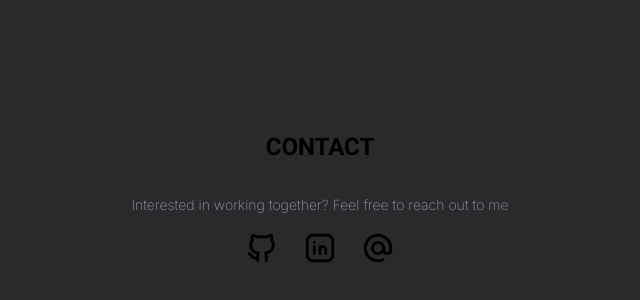
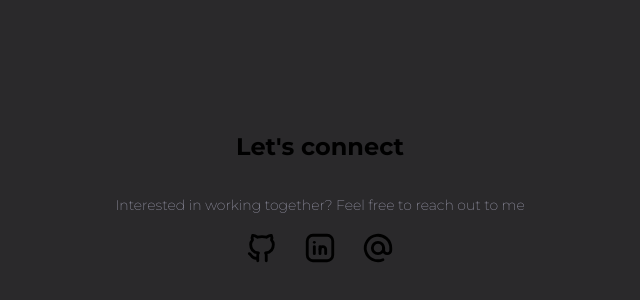
Before and after one commit to codeia94/portfolio-website, a Next.js app: page /contact in a window 1280 px wide. Shown: the part 202-502 px from the top of the page, without its empty margins (320-960 px from the left). Built offline with nearby package versions, Linux system fonts and the light colour scheme.

Commit message:
style: change font to Montserrat. Add footer

```diff
--- a/app/(pages)/contact/page.tsx
+++ b/app/(pages)/contact/page.tsx
@@ -3,7 +3,7 @@ import { IconBrandGithub, IconBrandLinkedin, IconAt } from '@tabler/icons-react'
 export default function Contact () {
 	return (
 		<section id='contact' className='min-h-screen h-screen flex flex-col justify-center items-center '>
-			<div className='title'>Contact</div>
+			<div className='title'>Let's connect</div>
 			<div className='text-sm text-center content'>
 				<p className='pb-4'>Interested in working together? Feel free to reach out to me</p>
 			</div>
--- a/app/(pages)/globals.css
+++ b/app/(pages)/globals.css
@@ -23,7 +23,7 @@ body {
 
 
 .title {
-	@apply text-2xl font-bold mb-8 uppercase font-roboto;
+	@apply text-2xl font-bold mb-8;
 }
 
 .content {
--- a/app/(pages)/layout.tsx
+++ b/app/(pages)/layout.tsx
@@ -1,6 +1,7 @@
 import type { Metadata } from "next";
 import "./globals.css";
 import { inter } from "../utils/font";
+import { montserrat } from "../utils/font";
 // import { roboto } from './utils/font';
 
 export const metadata: Metadata = {
@@ -15,7 +16,7 @@ export default function RootLayout({
 }>) {
   return (
     <html lang="en">
-      <body className={inter.className}>{children}</body>
+      <body className={montserrat.className}>{children}</body>
     </html>
   );
 }
--- a/app/(pages)/page.tsx
+++ b/app/(pages)/page.tsx
@@ -4,6 +4,7 @@ import Skills from './skills/page';
 import Projects from './projects/page';
 import Contact from './contact/page';
 import NavBar from '../components/NavBar/NavBar';
+import Footer from '../components/footer';
 
 export default function Home() {
   return (
@@ -16,6 +17,7 @@ export default function Home() {
 				<Projects />
 				<Contact />
 			</main>
+			<Footer />
 		</>
   );
 }
--- a/app/components/footer.tsx
+++ b/app/components/footer.tsx
@@ -0,0 +1,7 @@
+export default function Footer () {
+	return (
+		<footer className='text-center font-thin text-sm mb-4'>
+			© 2024 Leia Ooi
+		</footer>
+	)
+}
--- a/app/utils/font.tsx
+++ b/app/utils/font.tsx
@@ -1,8 +1,12 @@
 import { Inter } from "next/font/google";
 import { Roboto } from "next/font/google";
+import { Montserrat } from "next/font/google";
 
 export const inter = Inter({subsets: ["latin"]});
 export const roboto = Roboto({
 	subsets: ["latin"],
 	weight: ['100', '300', '400', '500', '700', '900'],
 });
+export const montserrat = Montserrat({
+	subsets: ['latin']
+})
```
